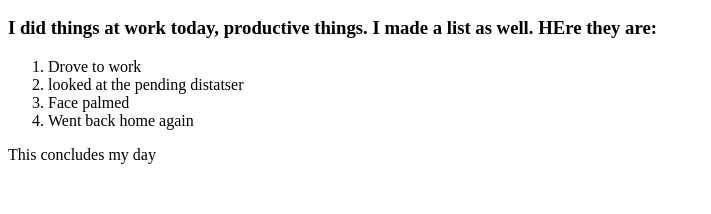
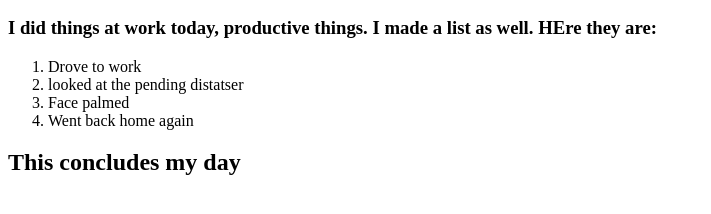
Before and after one commit to EricP227/again_bah, a plain HTML site: page index.html in a window 1280 px wide. Shown: the part 110-324 px from the top of the page, without its empty margins (0-711 px from the left). Drawn offline with Linux system fonts and the light colour scheme.

Commit message:
Update index.html

```diff
--- a/index.html
+++ b/index.html
@@ -19,6 +19,6 @@
             <li>Face palmed</li>
             <li>Went back home again</li>
         </ol>
-        <p>This concludes my day</p>
+        <p><h2>This concludes my day</h2></p>
     </body>
     </html>
```
